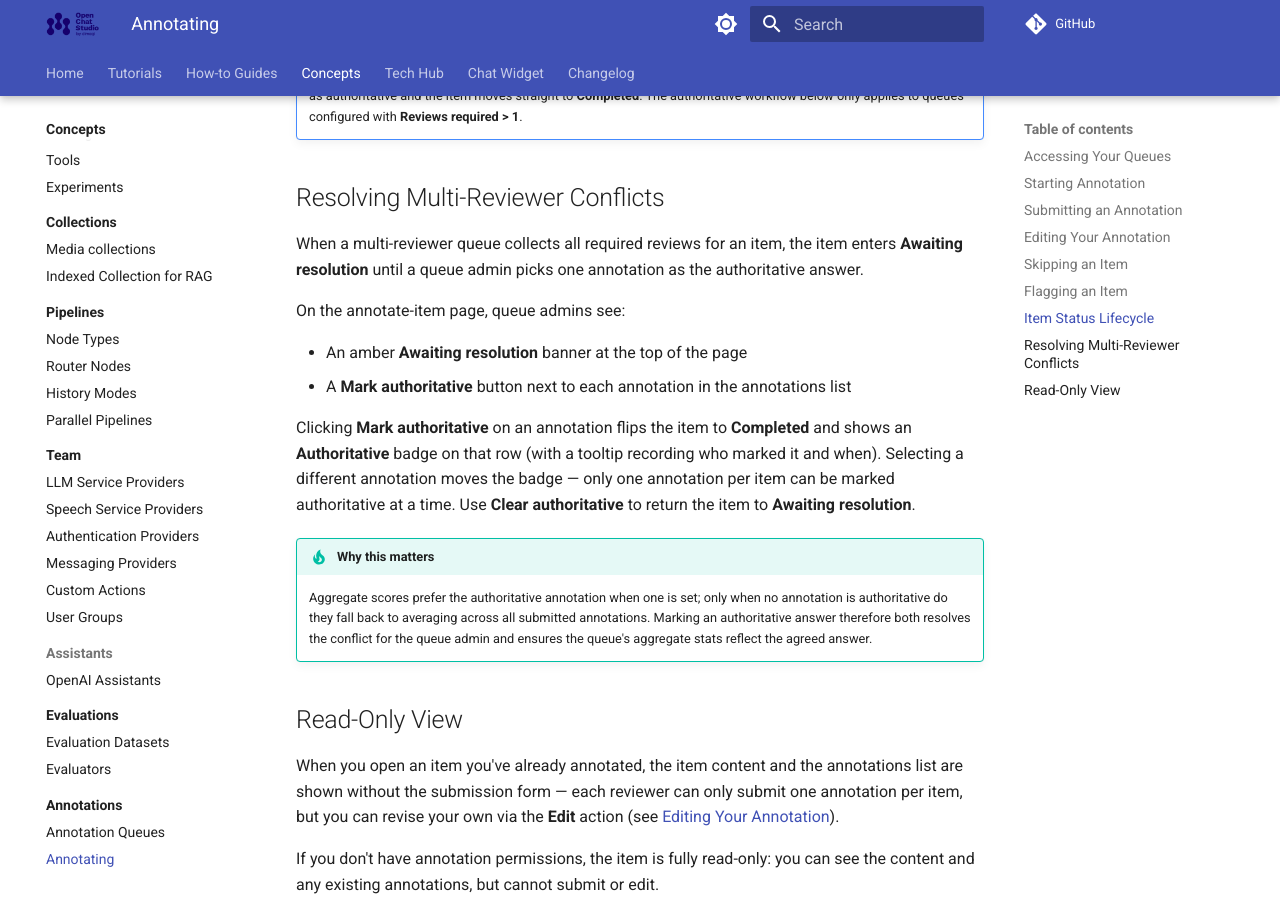
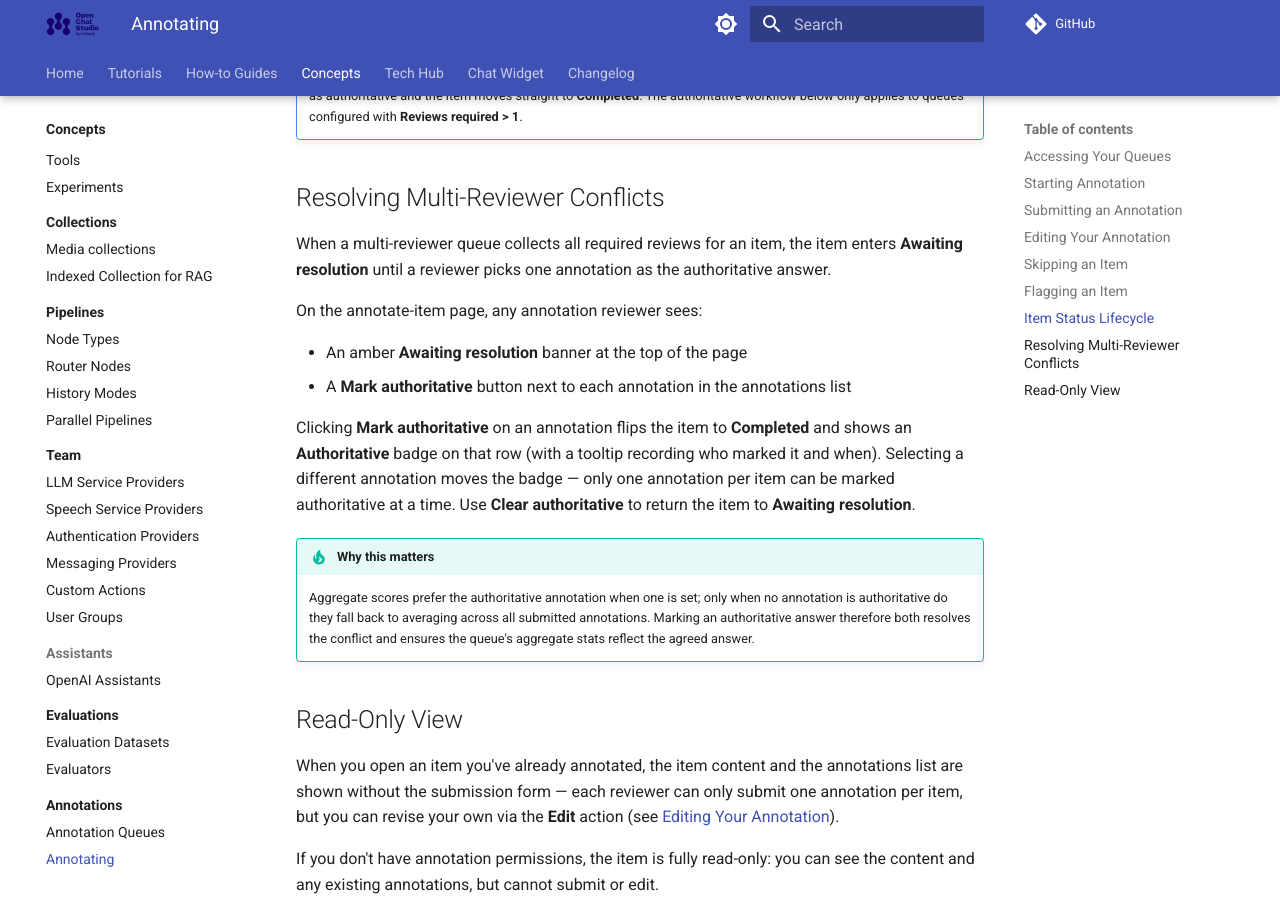
Before and after one commit to dimagi/open-chat-studio-docs, an MkDocs documentation site: the page built from docs/concepts/annotations/annotating.md, in a window 1280 px wide and 900 px high, scrolled down 3090 px. Built offline with MkDocs 1.6.1 and Material for MkDocs 9.7.7, drawn with Linux system fonts in a browser that asks for light colours; a script that is not in the unit is left out; comment, search, counter and statistics services are not loaded.

```diff
--- a/docs/concepts/annotations/annotating.md
+++ b/docs/concepts/annotations/annotating.md
@@ -65,8 +65,8 @@ stateDiagram-v2
     Pending --> InProgress : First annotation submitted
     InProgress --> Completed : Required reviews reached (single-reviewer queue)
     InProgress --> AwaitingResolution : Required reviews reached (multi-reviewer queue)
-    AwaitingResolution --> Completed : Admin marks one annotation authoritative
-    Completed --> AwaitingResolution : Admin clears the authoritative annotation
+    AwaitingResolution --> Completed : Reviewer marks one annotation authoritative
+    Completed --> AwaitingResolution : Reviewer clears the authoritative annotation
     Pending --> Flagged : Reviewer flags item
     InProgress --> Flagged : Reviewer flags item
     Flagged --> Pending : Manager unflags
@@ -85,9 +85,9 @@ stateDiagram-v2
 
 ## Resolving Multi-Reviewer Conflicts
 
-When a multi-reviewer queue collects all required reviews for an item, the item enters **Awaiting resolution** until a queue admin picks one annotation as the authoritative answer.
+When a multi-reviewer queue collects all required reviews for an item, the item enters **Awaiting resolution** until a reviewer picks one annotation as the authoritative answer.
 
-On the annotate-item page, queue admins see:
+On the annotate-item page, any annotation reviewer sees:
 
 - An amber **Awaiting resolution** banner at the top of the page
 - A **Mark authoritative** button next to each annotation in the annotations list
@@ -95,7 +95,7 @@ On the annotate-item page, queue admins see:
 Clicking **Mark authoritative** on an annotation flips the item to **Completed** and shows an **Authoritative** badge on that row (with a tooltip recording who marked it and when). Selecting a different annotation moves the badge — only one annotation per item can be marked authoritative at a time. Use **Clear authoritative** to return the item to **Awaiting resolution**.
 
 !!! tip "Why this matters"
-    Aggregate scores prefer the authoritative annotation when one is set; only when no annotation is authoritative do they fall back to averaging across all submitted annotations. Marking an authoritative answer therefore both resolves the conflict for the queue admin and ensures the queue's aggregate stats reflect the agreed answer.
+    Aggregate scores prefer the authoritative annotation when one is set; only when no annotation is authoritative do they fall back to averaging across all submitted annotations. Marking an authoritative answer therefore both resolves the conflict and ensures the queue's aggregate stats reflect the agreed answer.
 
 ## Read-Only View
 
```
Also changed, not shown: docs/changelog.md (+1 -0 lines), docs/concepts/annotations/queues.md (+3 -3 lines).
